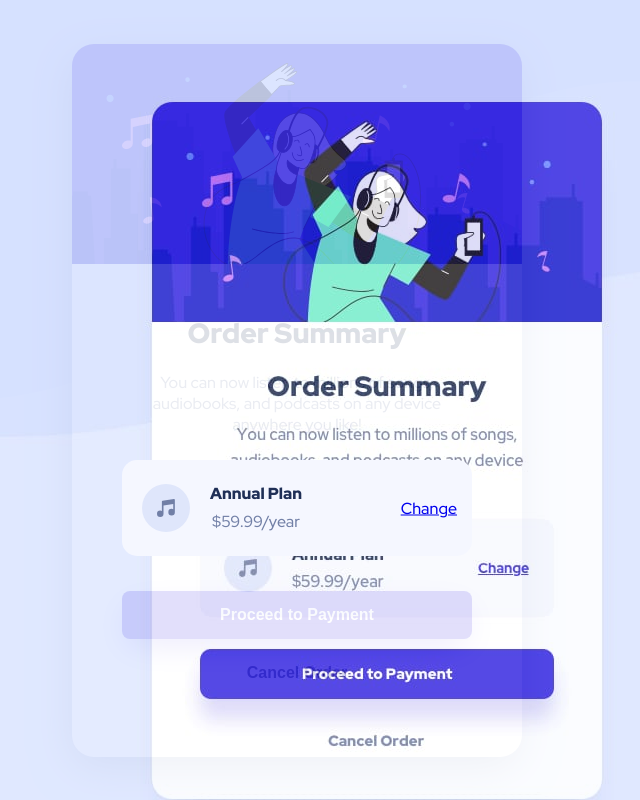
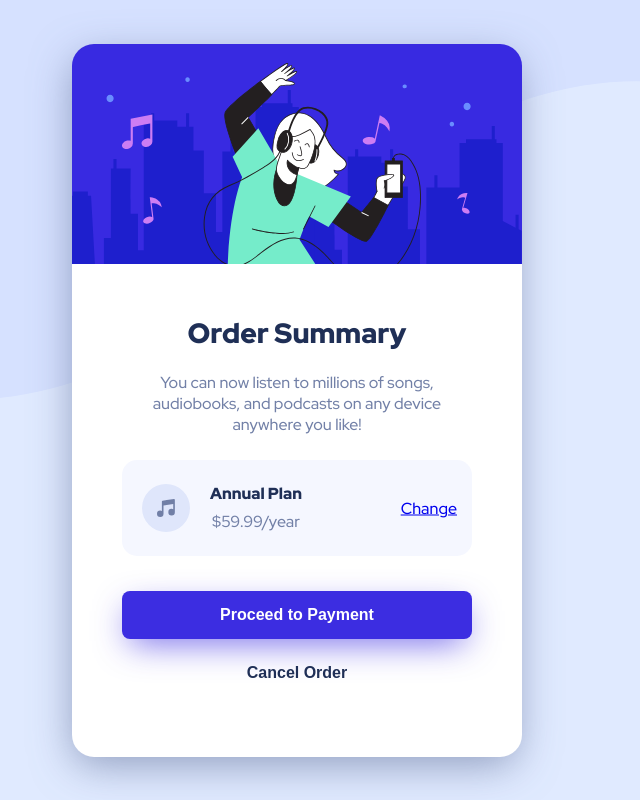
Before and after one commit to rafaelbucher/ordersummarycomponent, a plain HTML site: page index.html in a window 1280 px wide. Shown: the whole page, without its empty margins (343-983 px from the left). Drawn offline with Linux system fonts and the light colour scheme.

Commit message:
Remove jpg template

```diff
--- a/index.html
+++ b/index.html
@@ -8,7 +8,6 @@
     <title>Frontend Mentor | Order summary card</title>
   </head>
   <body>
-    <div class="template"></div>
     <main class="container">
       <div class="card">
         <div class="card__content">
--- a/scss/styles.scss
+++ b/scss/styles.scss
@@ -28,17 +28,6 @@ body {
   font: $font-size-defaut $font-family;
   color: $primary-color;
   background-color: $blue-light-color;
-}
-
-.template {
-  position: fixed;
-  top: 0;
-  bottom: 0;
-  left: 0;
-  right: 0;
-  background-image: url('../design/desktop-design.jpg');
-  background-repeat: no-repeat;
-  opacity: .85;
 }
 
 .container {
```
Also changed, not shown: css/styles.css, 1 other file.
